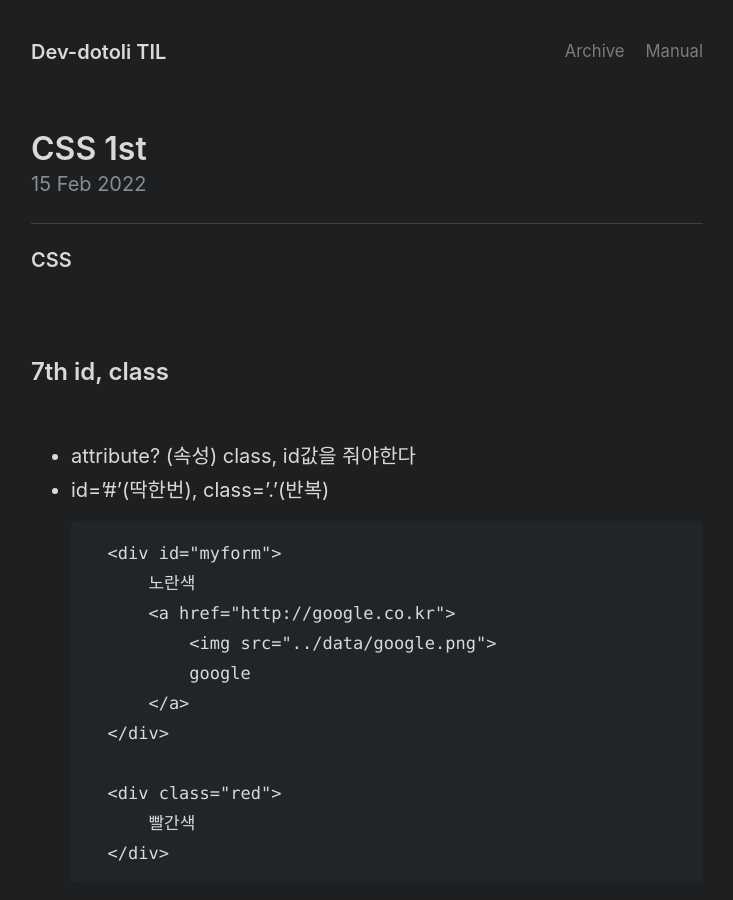
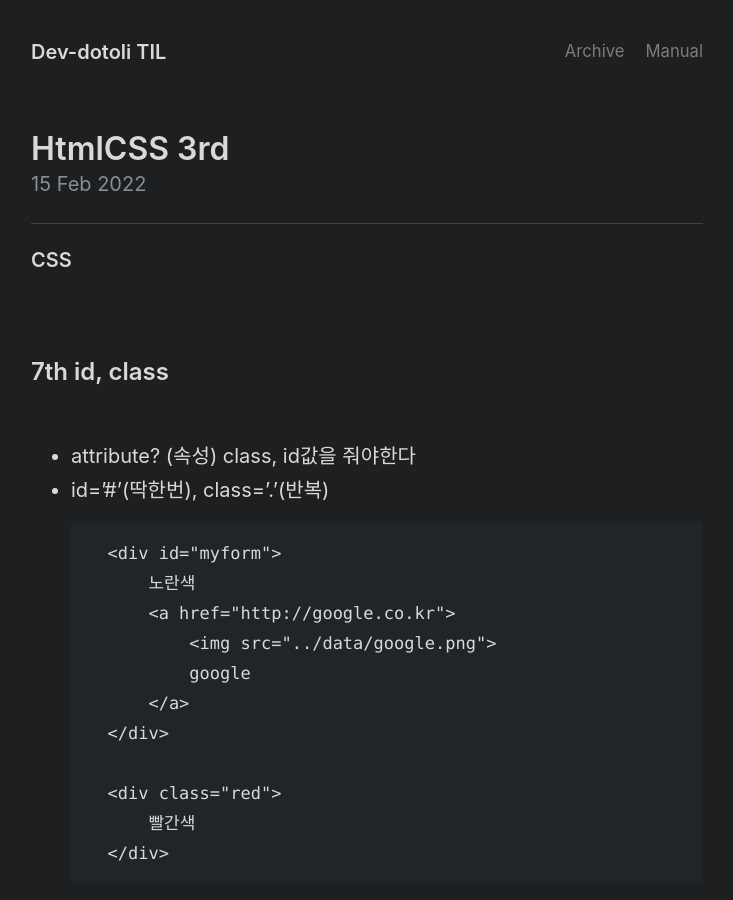
Before and after one commit to Dev-Dotoli/dev-dotoli.github.com, a Jekyll site: the page built from _posts/2022-02-15-HtmlCSS-3rd.md, in a window 1280 px wide and 900 px high. Shown: the whole window, without its empty margins (273-1006 px from the left). Built offline with Jekyll 4.4.1, drawn with Linux system fonts in a browser that asks for light colours.

Commit message:
fix typo

```diff
--- a/_posts/2022-02-15-HtmlCSS-3rd.md
+++ b/_posts/2022-02-15-HtmlCSS-3rd.md
@@ -1,6 +1,6 @@
 ---
 layout: post
-title: CSS 1st
+title: HtmlCSS 3rd
 ---
 
 ---
```
